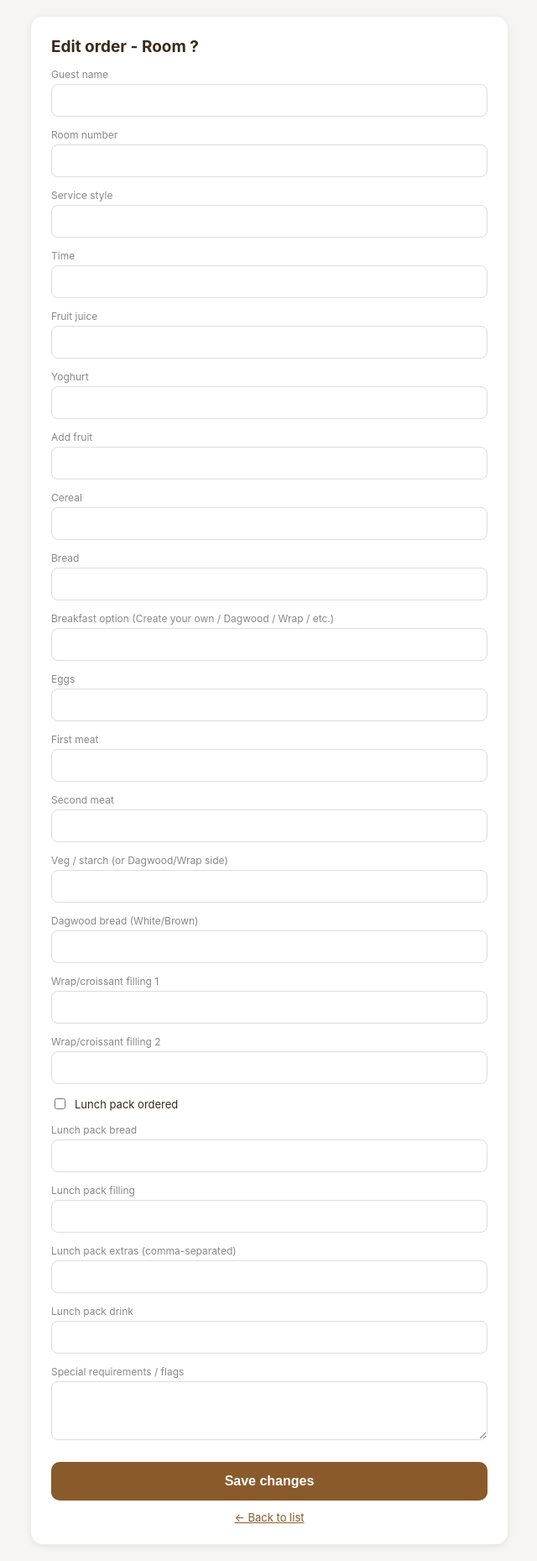
After one commit to Trappies1/breakfast-intake, a Flask app: template templates/edit.html in a window 1280 px wide. The commit adds this page. Shown: the whole page at 84% size, without its empty margins (319-959 px from the left). Run offline with Flask 3, Linux system fonts and the light colour scheme; the template is opened without the code that fills it, so the values that code supplies are empty.

Commit message:
Add files via upload

```diff
--- a/app.py
+++ b/app.py
@@ -230,6 +230,13 @@ def call_claude_vision(image_bytes, media_type):
     return json.loads(text)
 
 
+def passcode_ok():
+    if not STAFF_PASSCODE:
+        return True
+    supplied = request.values.get("passcode")
+    return supplied == STAFF_PASSCODE
+
+
 @app.route("/", methods=["GET"])
 def upload_page():
     return render_template("upload.html")
@@ -288,16 +295,68 @@ def submit_text():
     return render_template("success.html", data=extracted)
 
 
+EDITABLE_FIELDS = [
+    "guest_name", "room_number", "service_style", "time", "fruit_juice", "yoghurt",
+    "add_fruit", "cereal", "bread", "option", "eggs", "meat_1", "meat_2",
+    "veg_starch", "dagwood_bread", "wrap_filling_1", "wrap_filling_2",
+    "lunch_pack_bread", "lunch_pack_filling", "lunch_pack_drink",
+    "special_requirements",
+]
+
+
+@app.route("/orders/<int:order_id>/edit", methods=["GET", "POST"])
+def edit_order(order_id):
+    if not passcode_ok():
+        return render_template("passcode.html")
+
+    init_db()
+    conn = sqlite3.connect(DB_PATH)
+
+    if request.method == "POST":
+        row = conn.execute(
+            "SELECT data_json FROM orders WHERE id = ?", (order_id,)
+        ).fetchone()
+        if row is None:
+            conn.close()
+            return "Order not found", 404
+
+        d = json.loads(row[0])
+        for field in EDITABLE_FIELDS:
+            value = request.form.get(field, "")
+            d[field] = value.strip() if value.strip() != "" else None
+
+        extras_raw = request.form.get("lunch_pack_extras", "")
+        d["lunch_pack_extras"] = [e.strip() for e in extras_raw.split(",") if e.strip()]
+        d["lunch_pack"] = bool(request.form.get("lunch_pack"))
+
+        conn.execute(
+            "UPDATE orders SET data_json = ? WHERE id = ?",
+            (json.dumps(d), order_id),
+        )
+        conn.commit()
+        conn.close()
+        return redirect(url_for("orders", passcode=request.form.get("passcode", "")))
+
+    row = conn.execute(
+        "SELECT data_json FROM orders WHERE id = ?", (order_id,)
+    ).fetchone()
+    conn.close()
+    if row is None:
+        return "Order not found", 404
+
+    d = json.loads(row[0])
+    d["lunch_pack_extras_str"] = ", ".join(d.get("lunch_pack_extras") or [])
+    return render_template(
+        "edit.html", order_id=order_id, d=d, passcode=STAFF_PASSCODE
+    )
+
+
 @app.route("/orders", methods=["GET", "POST"])
 def orders():
-    if STAFF_PASSCODE:
+    if STAFF_PASSCODE and not passcode_ok():
         if request.method == "POST":
-            if request.form.get("passcode") != STAFF_PASSCODE:
-                flash("Incorrect passcode.")
-                return render_template("passcode.html")
-        else:
-            if request.args.get("passcode") != STAFF_PASSCODE:
-                return render_template("passcode.html")
+            flash("Incorrect passcode.")
+        return render_template("passcode.html")
 
     init_db()
     conn = sqlite3.connect(DB_PATH)
--- /dev/null
+++ b/templates/edit.html
@@ -0,0 +1,106 @@
+<!DOCTYPE html>
+<html lang="en">
+<head>
+<meta charset="UTF-8">
+<meta name="viewport" content="width=device-width, initial-scale=1.0">
+<title>Edit order</title>
+<style>
+  body { font-family: -apple-system, Helvetica, Arial, sans-serif; background:#f7f5f2; margin:0; padding:20px; }
+  .wrap { max-width:520px; margin:0 auto; background:white; border-radius:14px; padding:24px;
+          box-shadow:0 2px 10px rgba(0,0,0,0.08); }
+  h1 { font-size:19px; color:#3a2a1a; margin-top:0; }
+  label { display:block; font-size:12px; color:#888; margin:14px 0 4px 0; }
+  input, textarea { width:100%; padding:10px; font-size:14px; border:1px solid #ddd; border-radius:8px;
+                     box-sizing:border-box; font-family:inherit; }
+  textarea { min-height:70px; }
+  .checkbox-row { display:flex; align-items:center; gap:8px; margin-top:14px; }
+  .checkbox-row label { margin:0; font-size:13px; color:#3a2a1a; }
+  .checkbox-row input { width:auto; }
+  button { width:100%; margin-top:22px; padding:14px; font-size:16px; font-weight:600; color:white;
+           background:#8a5a2b; border:none; border-radius:10px; cursor:pointer; }
+  a.back { display:block; text-align:center; margin-top:12px; color:#8a5a2b; font-size:13px; }
+</style>
+</head>
+<body>
+  <div class="wrap">
+    <h1>Edit order - Room {{ d.room_number or "?" }}</h1>
+    <form method="post">
+      <input type="hidden" name="passcode" value="{{ passcode }}">
+
+      <label>Guest name</label>
+      <input name="guest_name" value="{{ d.guest_name or '' }}">
+
+      <label>Room number</label>
+      <input name="room_number" value="{{ d.room_number or '' }}">
+
+      <label>Service style</label>
+      <input name="service_style" value="{{ d.service_style or '' }}">
+
+      <label>Time</label>
+      <input name="time" value="{{ d.time or '' }}">
+
+      <label>Fruit juice</label>
+      <input name="fruit_juice" value="{{ d.fruit_juice or '' }}">
+
+      <label>Yoghurt</label>
+      <input name="yoghurt" value="{{ d.yoghurt or '' }}">
+
+      <label>Add fruit</label>
+      <input name="add_fruit" value="{{ d.add_fruit or '' }}">
+
+      <label>Cereal</label>
+      <input name="cereal" value="{{ d.cereal or '' }}">
+
+      <label>Bread</label>
+      <input name="bread" value="{{ d.bread or '' }}">
+
+      <label>Breakfast option (Create your own / Dagwood / Wrap / etc.)</label>
+      <input name="option" value="{{ d.option or '' }}">
+
+      <label>Eggs</label>
+      <input name="eggs" value="{{ d.eggs or '' }}">
+
+      <label>First meat</label>
+      <input name="meat_1" value="{{ d.meat_1 or '' }}">
+
+      <label>Second meat</label>
+      <input name="meat_2" value="{{ d.meat_2 or '' }}">
+
+      <label>Veg / starch (or Dagwood/Wrap side)</label>
+      <input name="veg_starch" value="{{ d.veg_starch or '' }}">
+
+      <label>Dagwood bread (White/Brown)</label>
+      <input name="dagwood_bread" value="{{ d.dagwood_bread or '' }}">
+
+      <label>Wrap/croissant filling 1</label>
+      <input name="wrap_filling_1" value="{{ d.wrap_filling_1 or '' }}">
+
+      <label>Wrap/croissant filling 2</label>
+      <input name="wrap_filling_2" value="{{ d.wrap_filling_2 or '' }}">
+
+      <div class="checkbox-row">
+        <input type="checkbox" name="lunch_pack" id="lunch_pack" {% if d.lunch_pack %}checked{% endif %}>
+        <label for="lunch_pack">Lunch pack ordered</label>
+      </div>
+
+      <label>Lunch pack bread</label>
+      <input name="lunch_pack_bread" value="{{ d.lunch_pack_bread or '' }}">
+
+      <label>Lunch pack filling</label>
+      <input name="lunch_pack_filling" value="{{ d.lunch_pack_filling or '' }}">
+
+      <label>Lunch pack extras (comma-separated)</label>
+      <input name="lunch_pack_extras" value="{{ d.lunch_pack_extras_str or '' }}">
+
+      <label>Lunch pack drink</label>
+      <input name="lunch_pack_drink" value="{{ d.lunch_pack_drink or '' }}">
+
+      <label>Special requirements / flags</label>
+      <textarea name="special_requirements">{{ d.special_requirements or '' }}</textarea>
+
+      <button type="submit">Save changes</button>
+    </form>
+    <a class="back" href="/orders{% if passcode %}?passcode={{ passcode }}{% endif %}">&larr; Back to list</a>
+  </div>
+</body>
+</html>
--- a/templates/orders.html
+++ b/templates/orders.html
@@ -21,7 +21,7 @@
     <h1>Breakfast orders</h1>
     <a class="btn" href="/download{% if passcode %}?passcode={{ passcode }}{% endif %}">Download as Excel</a>
     <table>
-      <tr><th>Room</th><th>Guest</th><th>Service</th><th>Time</th><th>Option</th><th>Flag</th></tr>
+      <tr><th>Room</th><th>Guest</th><th>Service</th><th>Time</th><th>Option</th><th>Flag</th><th></th></tr>
       {% for id, submitted_at, d in orders %}
       <tr>
         <td>{{ d.room_number or "-" }}</td>
@@ -30,6 +30,7 @@
         <td>{{ d.time or "-" }}</td>
         <td>{{ d.option or "-" }}</td>
         <td class="flag">{{ d.special_requirements or "" }}</td>
+        <td><a href="/orders/{{ id }}/edit{% if passcode %}?passcode={{ passcode }}{% endif %}">Edit</a></td>
       </tr>
       {% endfor %}
     </table>
```
